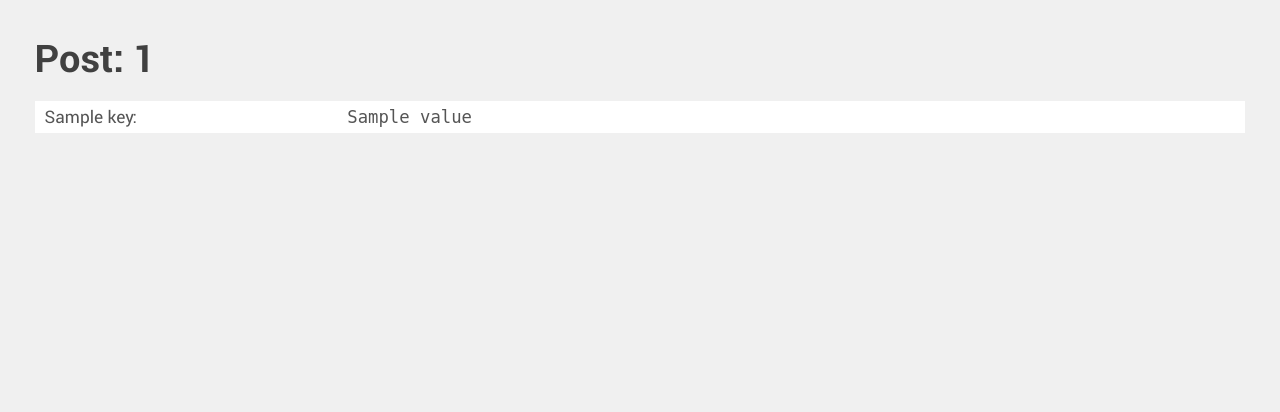
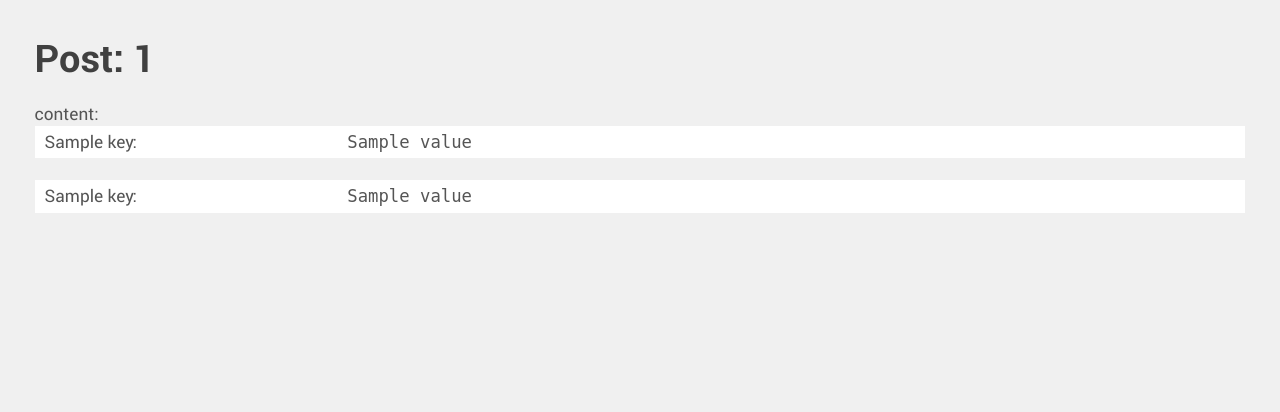
Before and after one commit to dephraser/piss, a Python web app: template html_renderer/templates/post.html in a window 1280 px wide. Shown: the part 17-429 px from the top of the page. Run offline with Jinja, Linux system fonts and the light colour scheme; the template is opened without the code that fills it: most values are stand-ins (such as "Sample title", 1, 10 or a date in 2020).

Commit message:
Added JSON pretty print filter and displayed content on posts

```diff
--- a/html_renderer/templates/post.html
+++ b/html_renderer/templates/post.html
@@ -2,6 +2,24 @@
     {% block title %}{{ item['_id'] }}{% endblock %}
     {% block body %}
 		<h1>Post: {{ item['_id'] }}</h1>
+        content:
+		<table class="ink-table">
+		{% for key, value in content.iteritems()|sort recursive %}
+			<tr>
+			{% if value is mapping %}
+				<td colspan="2">
+					{{ key }}
+					<table class="ink-table">
+						{{ loop(value.iteritems()) }}
+					</table>
+				</td>
+			{% else %}
+				<td>{{ key }}:</td>
+				<td><pre class="api-value">{{ value }}</pre></td>
+			{% endif %}
+			</tr>
+		{% endfor %}
+		</table>
 		<table class="ink-table">
 		{% for key, value in item.iteritems()|sort recursive %}
 			<tr>
--- a/html_renderer/templates/types.html
+++ b/html_renderer/templates/types.html
@@ -4,7 +4,7 @@
     	<h1>Types</h1>
         <ul>
             {% for item in items %}
-            <li><a href="{{ config['META_POST']['server']['urls']['types'] }}/{{ post_type['name'] }}">{{ item['name'] }}</a></li>
+            <li><a href="{{ config['META_POST']['server']['urls']['types'] }}/{{ item['name'] }}">{{ item['name'] }}</a></li>
             {% endfor %}
         </ul>
     {% endblock %}
```
Also changed, not shown: html_renderer/html_renderer.py (+8 -0 lines), html_renderer/templates/type.html (added, +11 -0 lines).
